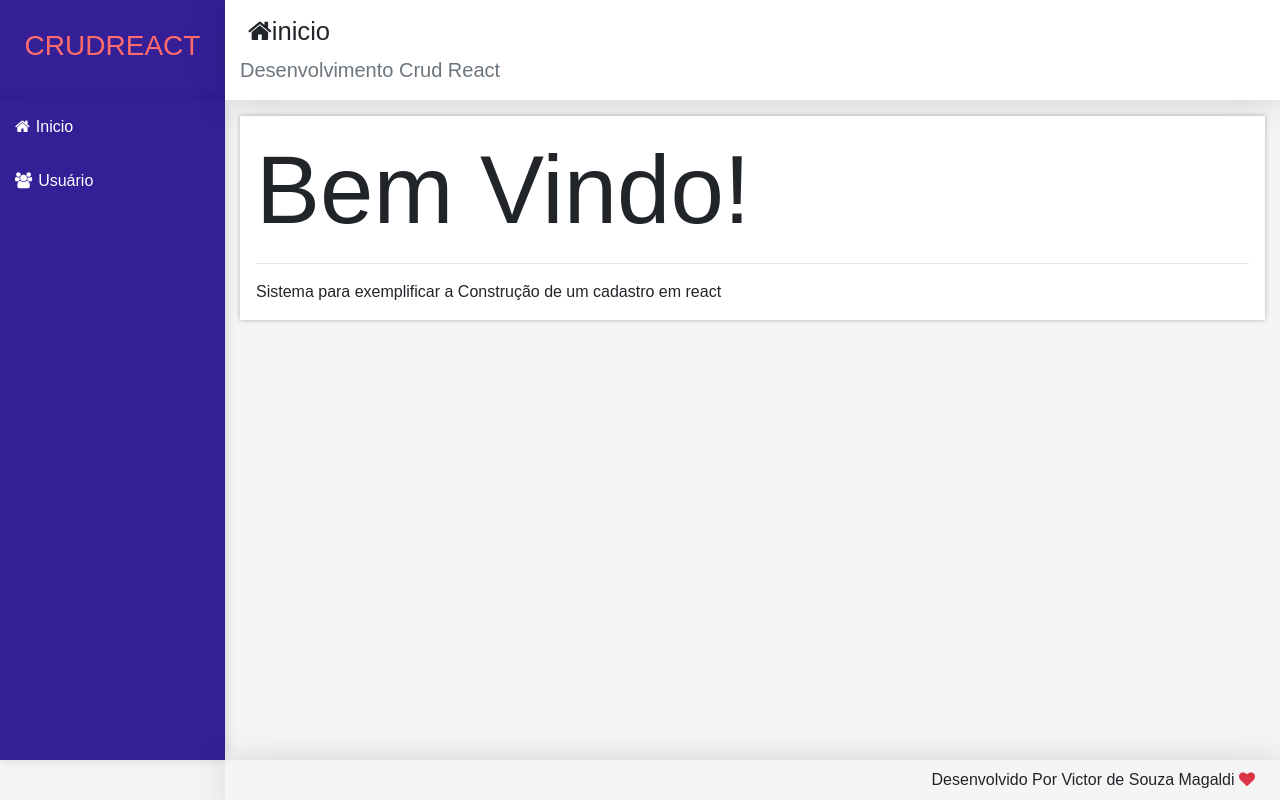
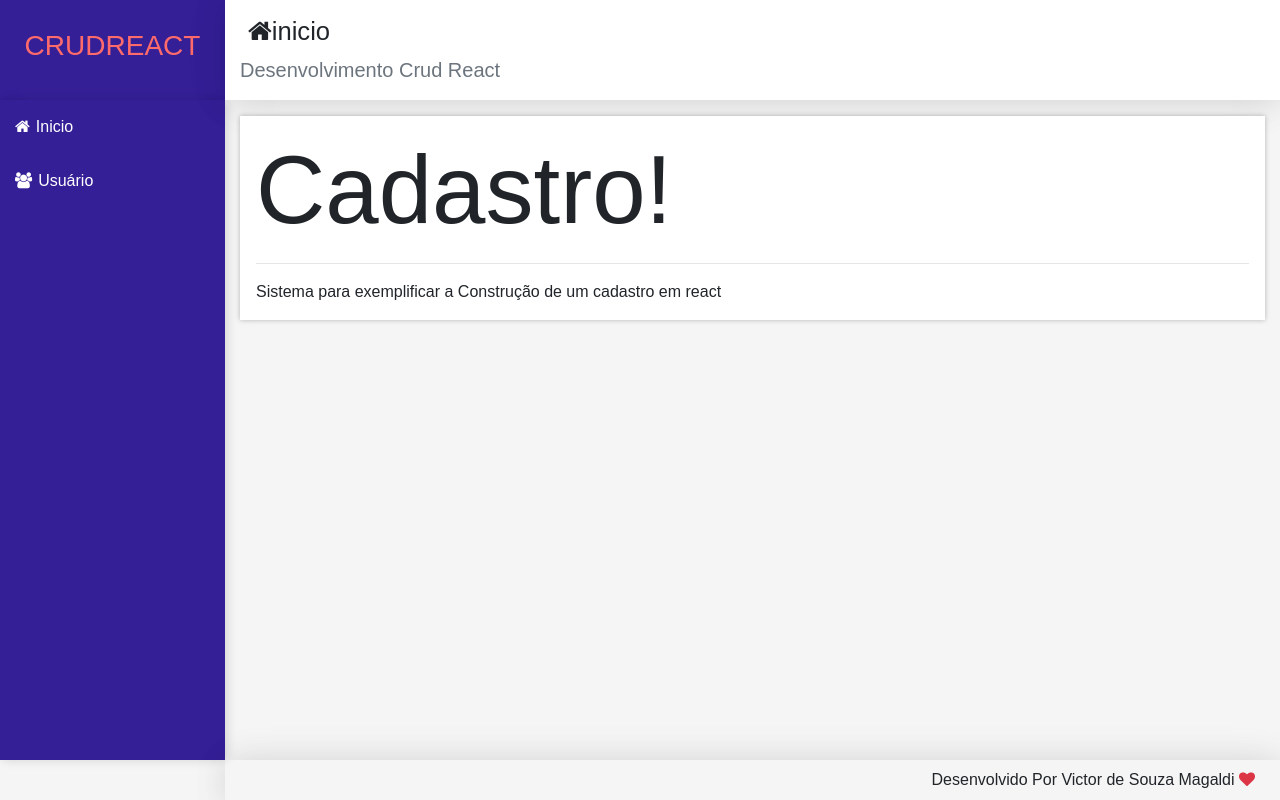
Before and after one commit to victor-magaldi/crud-react, a React (Create React App) app in the folder frontend/: page /users in a window 1280 px wide. Built offline with nearby package versions, Linux system fonts and the light colour scheme.

Commit message:
implementa react router dom

```diff
--- a/frontend/src/components/User/User.jsx
+++ b/frontend/src/components/User/User.jsx
@@ -1,19 +1,23 @@
 import React from "react";
 import Main from "../templates/Main";
 
-const headerProps = {
-  icon: "user",
-  title: "usuários",
-  subtitle: "cadastro de usuários",
-};
+// const headerProps = {
+//   icon: "user",
+//   title: "usuários",
+//   subtitle: "cadastro de usuários",
+// };
 const User = () => {
   React.useEffect(() => {
     // Your code here
   }, []);
   return (
-    <div>
-      <Main {...headerProps}> Cadastro de Usuário</Main>
-    </div>
+    <Main icon="home" title="inicio" subtitle="Desenvolvimento Crud React ">
+      <div className="display-1">Cadastro!</div>
+      <hr />
+      <p className="mb-0">
+        Sistema para exemplificar a Construção de um cadastro em react
+      </p>
+    </Main>
   );
 };
 
--- a/frontend/src/components/templates/Nav.jsx
+++ b/frontend/src/components/templates/Nav.jsx
@@ -1,16 +1,18 @@
 import React from "react";
+import { Link } from "react-router-dom";
 import "./Nav.css";
 
 const Nav = () => {
   return (
     <aside className="menu-area">
       <nav className="menu">
-        <a href="/#">
+        <Link to="/">
           <i className="fa fa-home"></i>Inicio
-        </a>
-        <a href="/#">
+        </Link>
+
+        <Link to="/users">
           <i className="fa fa-users"></i>Usuário
-        </a>
+        </Link>
       </nav>
     </aside>
   );
--- a/frontend/src/main/App.jsx
+++ b/frontend/src/main/App.jsx
@@ -2,20 +2,24 @@ import React from "react";
 import "./App.css";
 import "bootstrap/dist/css/bootstrap.min.css";
 import "font-awesome/css/font-awesome.min.css";
+import { BrowserRouter } from "react-router-dom";
 
 import Footer from "../components/templates/Footer";
 import Logo from "../components/templates/Logo";
 import Nav from "../components/templates/Nav";
-import Home from "../components/Home/Home";
+
+import Routes from "./routes";
 
 const app = () => {
   return (
-    <div className="app">
-      <Logo></Logo>
-      <Nav></Nav>
-      <Home></Home>
-      <Footer></Footer>
-    </div>
+    <BrowserRouter>
+      <div className="app">
+        <Logo />
+        <Nav></Nav>
+        <Routes />
+        <Footer />
+      </div>
+    </BrowserRouter>
   );
 };
 
--- /dev/null
+++ b/frontend/src/main/routes.jsx
@@ -0,0 +1,15 @@
+import React from "react";
+import { Switch, Route, Redirect } from "react-router-dom";
+
+import Home from "../components/Home/Home";
+import User from "../components/User/User";
+
+export default function Routes(props) {
+  return (
+    <Switch>
+      <Route exact path="/" component={Home}></Route>
+      <Route exact path="/users" component={User}></Route>
+      <Redirect from="*" to="/"></Redirect>
+    </Switch>
+  );
+}
```
